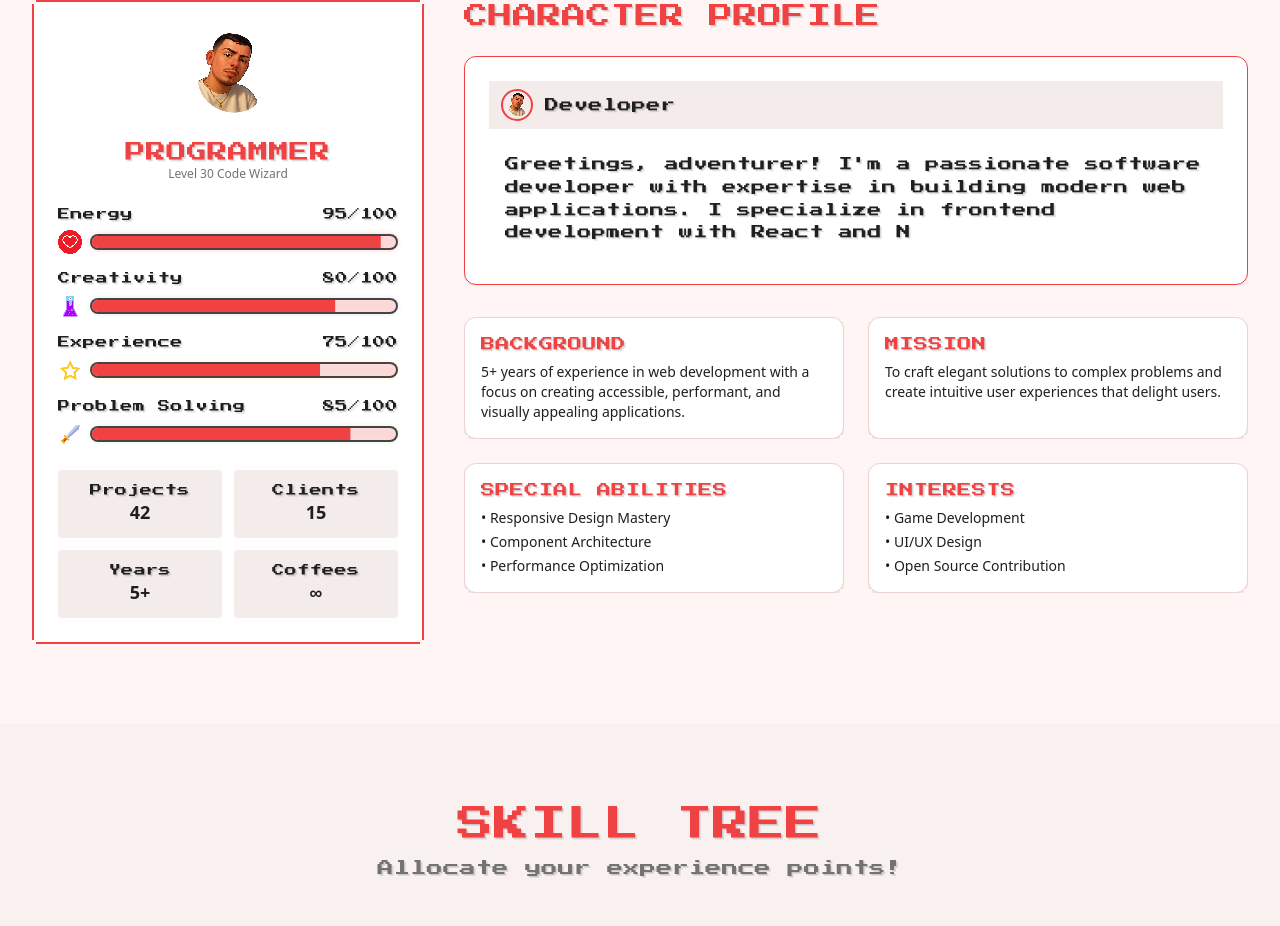
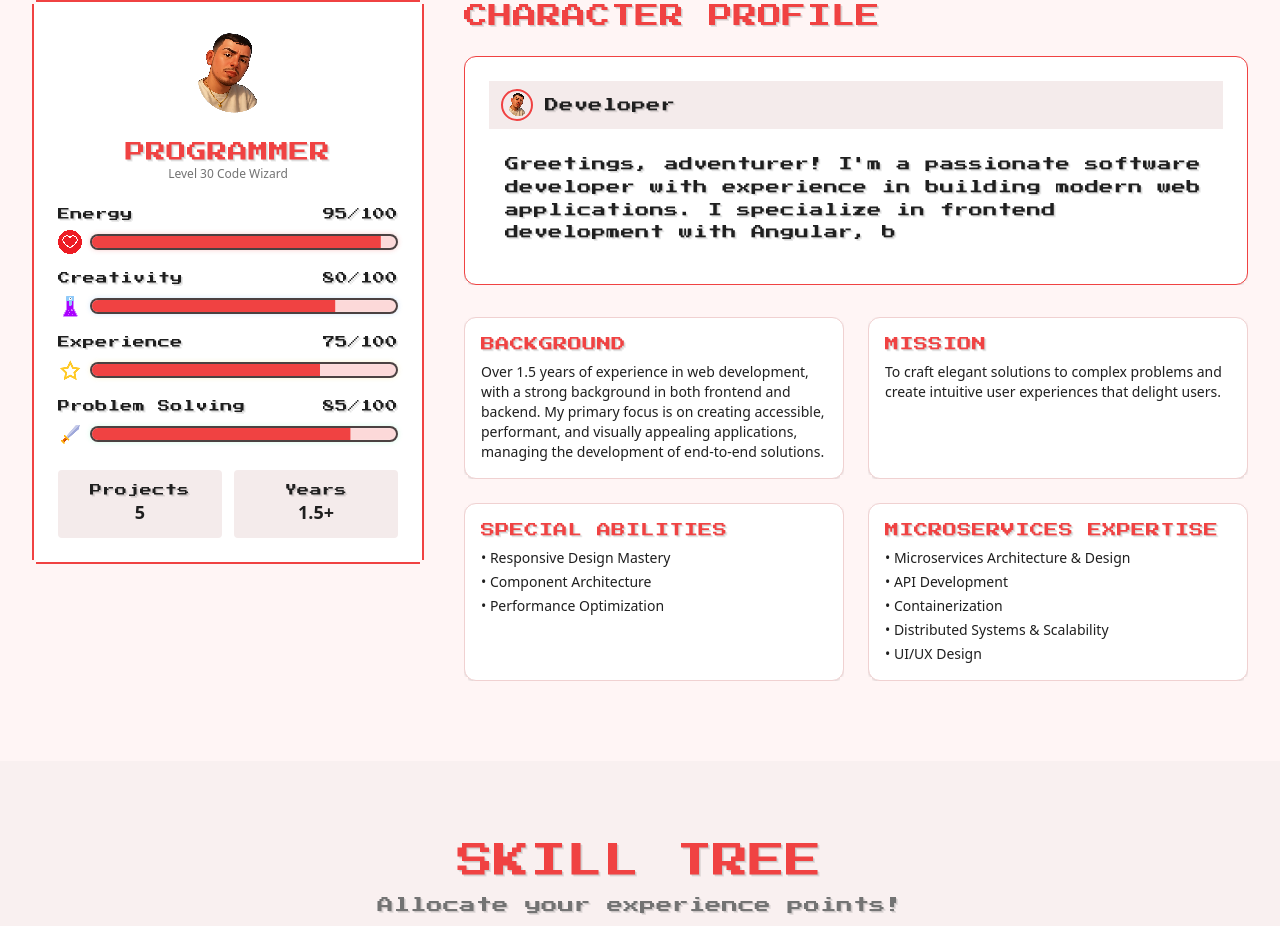
Before and after one commit to santiagoBeltranF/portafolio, a Next.js app: page / in a window 1280 px wide. Shown: the part 960-1886 px from the top of the page. Built offline with nearby package versions, Linux system fonts and the light colour scheme.

Commit message:
Update AboutSection: refine project and client counts, enhance developer profile description, and replace interests with microservices expertise

```diff
--- a/src/app/components/sections/AboutSection.tsx
+++ b/src/app/components/sections/AboutSection.tsx
@@ -52,19 +52,11 @@ export function AboutSection() {
               <div className="mt-6 grid grid-cols-2 gap-3">
                 <div className="bg-muted p-3 rounded-sm text-center">
                   <p className="text-xs font-pixel">Projects</p>
-                  <p className="text-lg font-bold">42</p>
-                </div>
-                <div className="bg-muted p-3 rounded-sm text-center">
-                  <p className="text-xs font-pixel">Clients</p>
-                  <p className="text-lg font-bold">15</p>
+                  <p className="text-lg font-bold">5</p>
                 </div>
                 <div className="bg-muted p-3 rounded-sm text-center">
                   <p className="text-xs font-pixel">Years</p>
-                  <p className="text-lg font-bold">5+</p>
-                </div>
-                <div className="bg-muted p-3 rounded-sm text-center">
-                  <p className="text-xs font-pixel">Coffees</p>
-                  <p className="text-lg font-bold">∞</p>
+                  <p className="text-lg font-bold">1.5+</p>
                 </div>
               </div>
             </div>
@@ -74,7 +66,7 @@ export function AboutSection() {
             <h2 className="text-2xl font-pixel text-primary mb-6">CHARACTER PROFILE</h2>
 
             <DialogBox
-              text="Greetings, adventurer! I'm a passionate software developer with expertise in building modern web applications. I specialize in frontend development with React and Next.js, but I'm also skilled in backend technologies like Node.js and various databases."
+              text="Greetings, adventurer! I'm a passionate software developer with experience in building modern web applications. I specialize in frontend development with Angular, but I am also skilled in backend technologies such as Java and various databases."
               speaker="Developer"
               avatar="/images/pixel-programmer.png"
               className="mb-6"
@@ -83,7 +75,7 @@ export function AboutSection() {
             <div className="grid grid-cols-1 md:grid-cols-2 gap-6 mt-8">
               <Card className="p-4 pixel-corners">
                 <h3 className="font-pixel text-primary text-sm mb-2">BACKGROUND</h3>
-                <p className="text-sm">5+ years of experience in web development with a focus on creating accessible, performant, and visually appealing applications.</p>
+                <p className="text-sm">Over 1.5 years of experience in web development, with a strong background in both frontend and backend. My primary focus is on creating accessible, performant, and visually appealing applications, managing the development of end-to-end solutions.</p>
               </Card>
 
               <Card className="p-4 pixel-corners">
@@ -101,12 +93,14 @@ export function AboutSection() {
               </Card>
 
               <Card className="p-4 pixel-corners">
-                <h3 className="font-pixel text-primary text-sm mb-2">INTERESTS</h3>
-                <ul className="text-sm space-y-1">
-                  <li>• Game Development</li>
-                  <li>• UI/UX Design</li>
-                  <li>• Open Source Contribution</li>
-                </ul>
+                  <h3 className="font-pixel text-primary text-sm mb-2">MICROSERVICES EXPERTISE</h3>
+                  <ul className="text-sm space-y-1">
+                      <li>• Microservices Architecture & Design</li>
+                      <li>• API Development</li>
+                      <li>• Containerization</li>
+                      <li>• Distributed Systems & Scalability</li>
+                      <li>• UI/UX Design</li>
+                  </ul>
               </Card>
             </div>
           </div>
```
